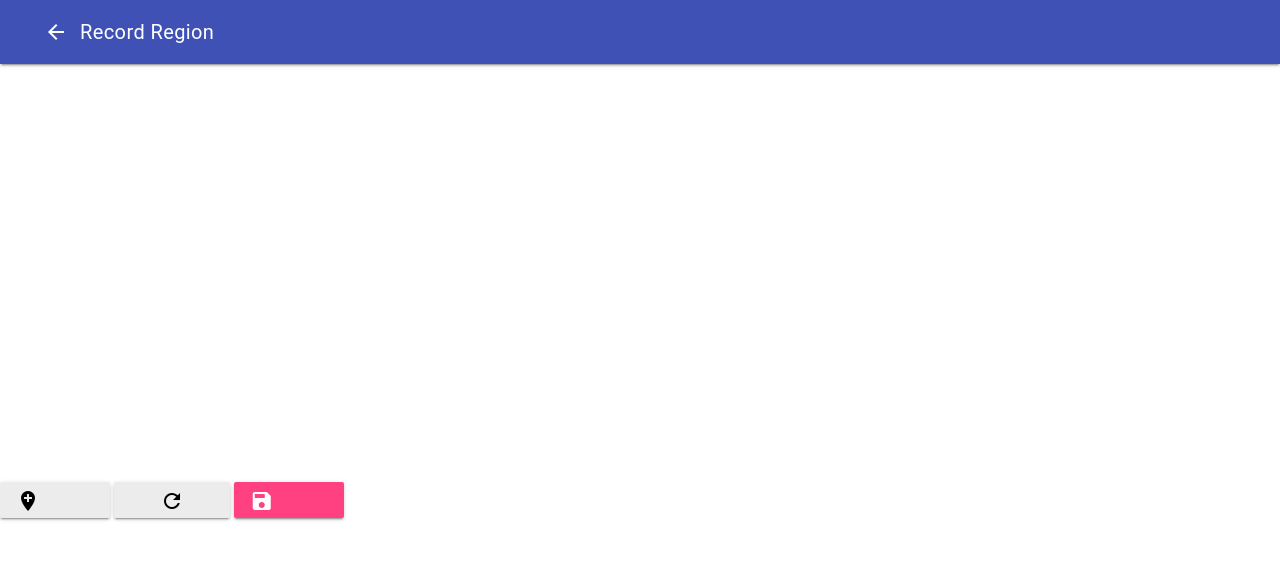
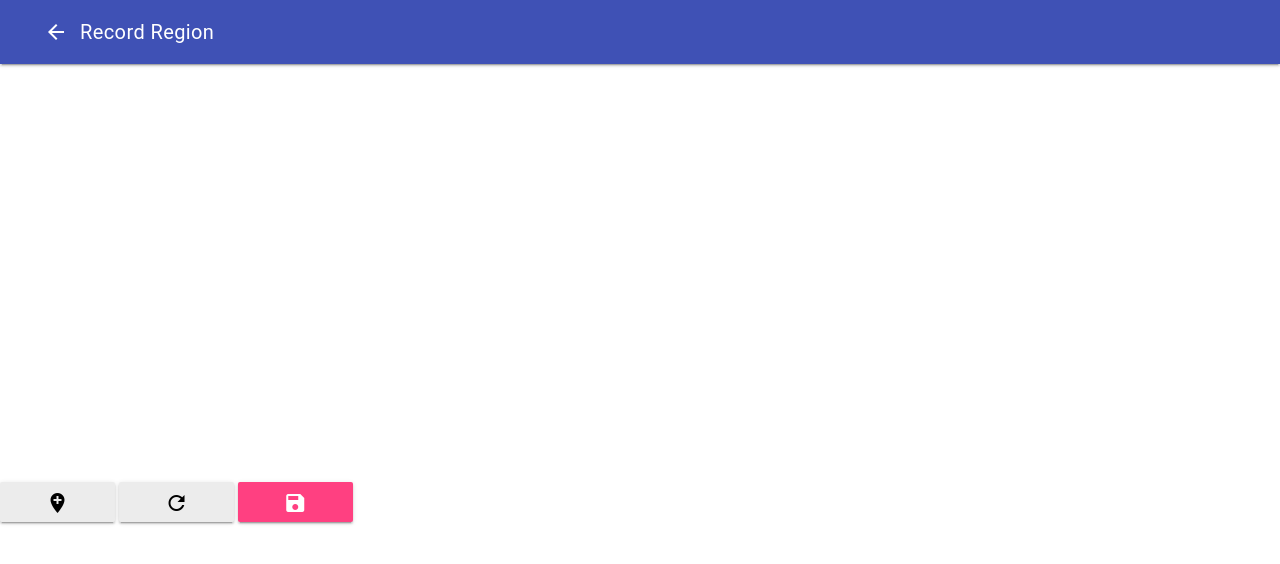
Before and after one commit to vihanw/Assignment-2---Surveying-App, a plain HTML site: page recordRegion.html in a window 1280 px wide. Drawn offline with nearby package versions, Linux system fonts and the light colour scheme; some packages are replaced by stand-ins of ours; files that its build step writes are made by us from their sources; files whose address does not match are found by name.

```diff
--- a/recordRegion.html
+++ b/recordRegion.html
@@ -32,15 +32,15 @@
 
 
               </script>
-     <div>
-              <button class = "mdl-button mdl-js-button--fab mdl-button--raised  mdl-button--ripple" OnClick=addCorner()>
-                  <i class = "material-icons">add_location ke</i></button>
+     <div class="recordRegionButtons">
+              <button class = "mdl-button mdl-js-button--fab mdl-button--raised  mdl-button--ripple" style="width:115px; height: 40px; min-width: initial;" OnClick=addCorner()>
+                  <i class = "material-icons">add_location</i></button>
 
-      <button class = "mdl-button mdl-js-button mdl-button--raised" OnClick=resetRegion()>
-          <i class = "material-icons">q refresh q</i></button>
+      <button class = "mdl-button mdl-js-button mdl-button--raised" style="width: 115px; height: 40px; min-width: initial;" OnClick=resetRegion()>
+          <i class = "material-icons">refresh</i></button>
 
-          <button class = "mdl-button mdl-js-button mdl-button--raised mdl-button--accent" OnClick=saveRegion()>
-                  <i class = "material-icons">save ke</i></button>
+          <button class = "mdl-button mdl-js-button mdl-button--raised mdl-button--accent" style="width: 115px; height: 40px; min-width: initial;" OnClick=saveRegion()>
+                  <i class = "material-icons">save</i></button>
      </div>
           </main>
 
```
